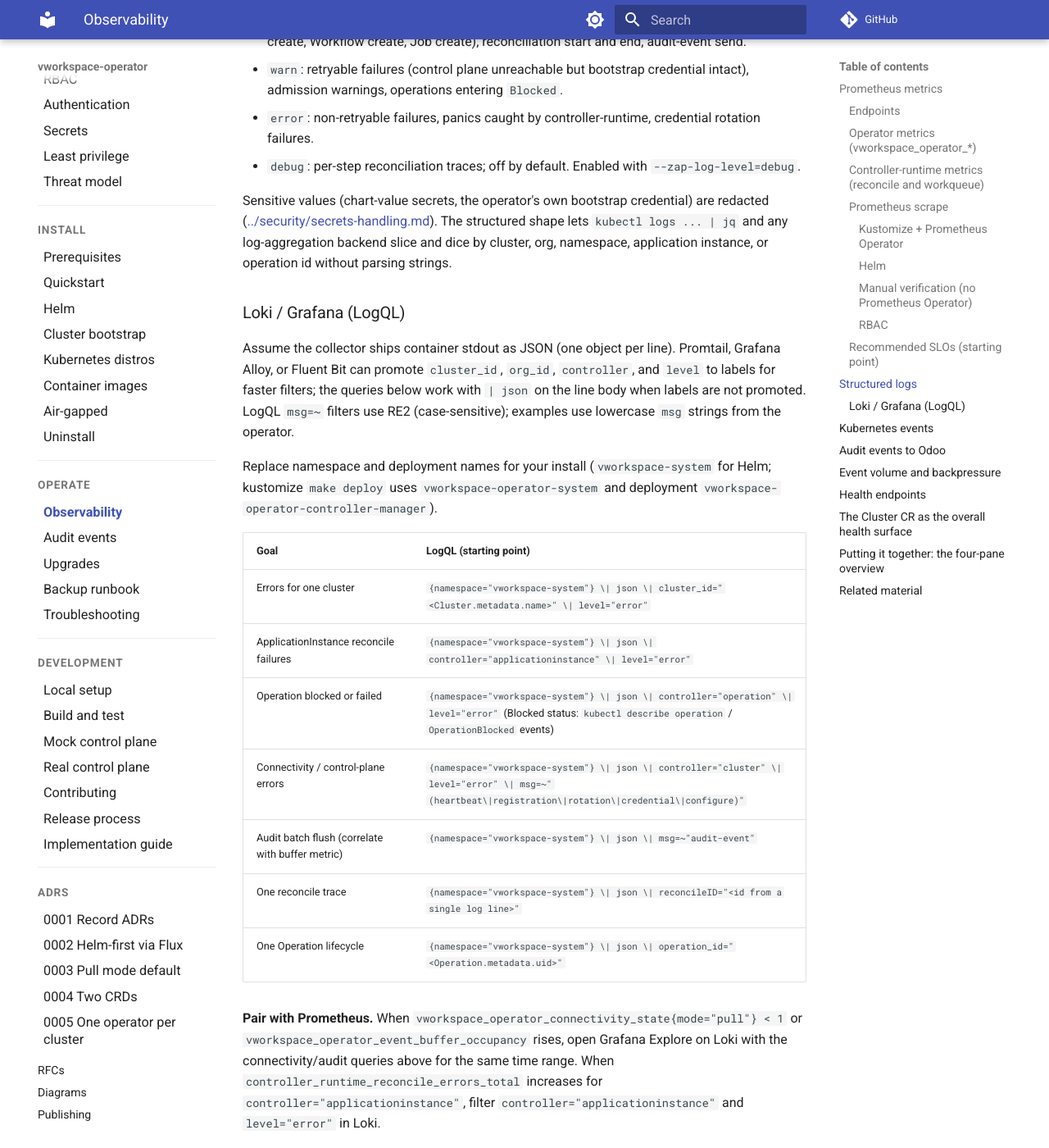
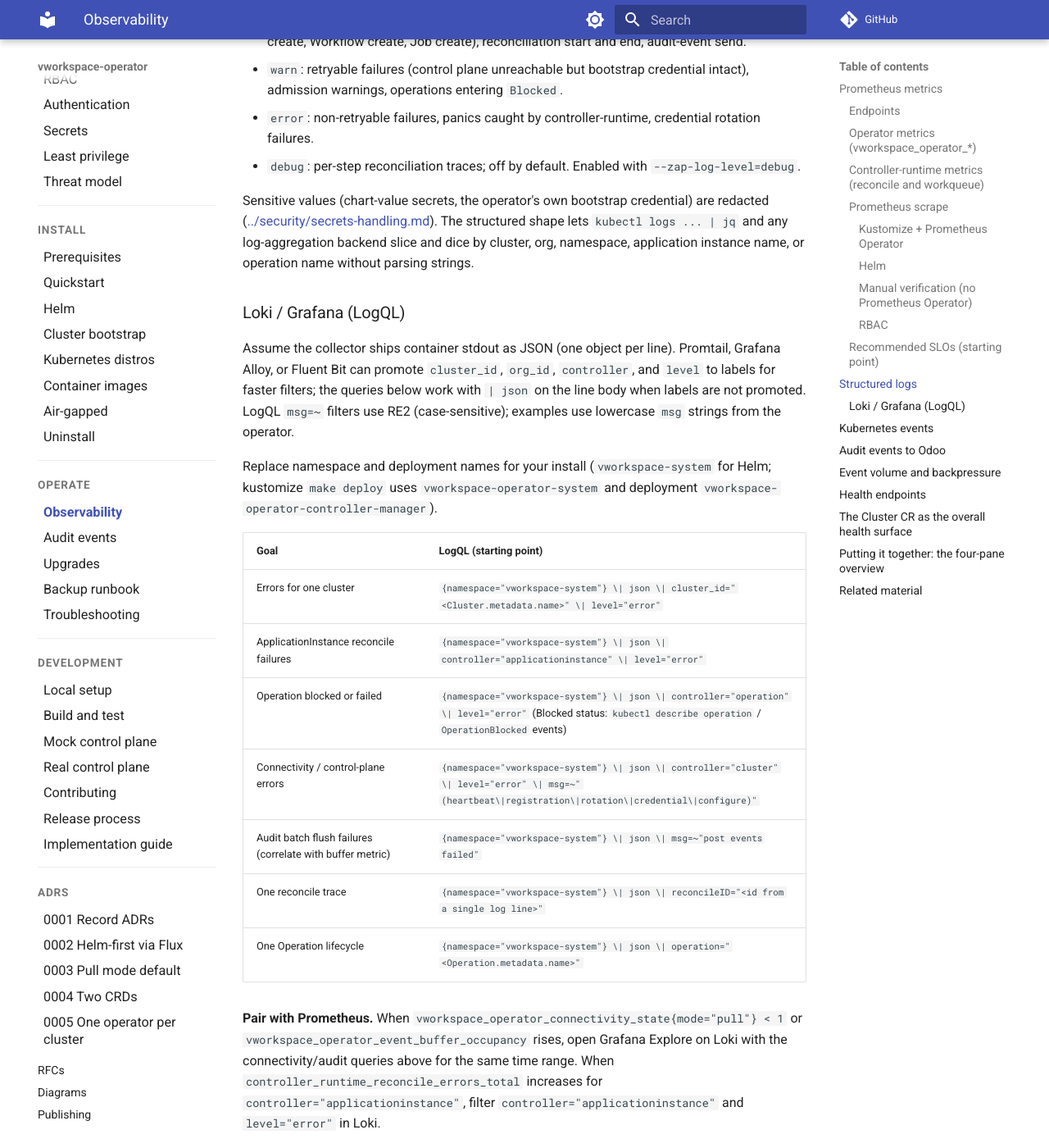
Before and after one commit to vworkspace-io/vworkspace-operator, an MkDocs documentation site: the page built from docs/operate/observability.md, in a window 1280 px wide and 1400 px high, scrolled down 5075 px. Shown: the whole window at 82% size. Built offline with MkDocs 1.6.1 and Material for MkDocs 9.7.7, drawn with Linux system fonts in a browser that asks for light colours; comment, search, counter and statistics services are not loaded; some of the changed text lies outside the part shown.

Commit message:
docs: match LogQL fields to emitted JSON keys
Use operation/applicationinstance field names from reconcilers,
post events failed for audit flush, and fix the structured-log table.

```diff
--- a/docs/operate/observability.md
+++ b/docs/operate/observability.md
@@ -120,8 +120,8 @@ The operator's logger is the controller-runtime logger (zap under the hood), con
 | `cluster_id`           | string | The cluster's identity (`Cluster.metadata.name`). Always set.                                                                   |
 | `org_id`               | string | The owning organization identity. Always set.                                                                                   |
 | `namespace`            | string | The namespace the reconcile is operating in. Set on namespaced reconciles.                                                     |
-| `application_instance` | string | `ApplicationInstance` name. Set in the ApplicationInstance reconciler.                                                          |
-| `operation_id`         | string | `Operation.metadata.uid`. Set in the Operation reconciler.                                                                     |
+| `applicationinstance`  | string | `ApplicationInstance.metadata.name`. Set in the ApplicationInstance reconciler.                                               |
+| `operation`            | string | `Operation.metadata.name`. Set in the Operation reconciler.                                                                      |
 | `operator_version`     | string | The operator binary's version (semver, e.g., `v0.4.2`). Always set.                                                            |
 | `controller`           | string | Which controller emitted the line (`applicationinstance`, `operation`, `cluster`).                                              |
 | `reconcileID`          | string | Per-reconcile correlation id.                                                                                                  |
@@ -133,7 +133,7 @@ Log levels in practice:
 - `error`: non-retryable failures, panics caught by controller-runtime, credential rotation failures.
 - `debug`: per-step reconciliation traces; off by default. Enabled with `--zap-log-level=debug`.
 
-Sensitive values (chart-value secrets, the operator's own bootstrap credential) are redacted ([../security/secrets-handling.md](../security/secrets-handling.md)). The structured shape lets `kubectl logs ... | jq` and any log-aggregation backend slice and dice by cluster, org, namespace, application instance, or operation id without parsing strings.
+Sensitive values (chart-value secrets, the operator's own bootstrap credential) are redacted ([../security/secrets-handling.md](../security/secrets-handling.md)). The structured shape lets `kubectl logs ... | jq` and any log-aggregation backend slice and dice by cluster, org, namespace, application instance name, or operation name without parsing strings.
 
 ### Loki / Grafana (LogQL)
 
@@ -147,13 +147,13 @@ Replace namespace and deployment names for your install (`vworkspace-system` for
 | ApplicationInstance reconcile failures | `{namespace="vworkspace-system"} \| json \| controller="applicationinstance" \| level="error"` |
 | Operation blocked or failed | `{namespace="vworkspace-system"} \| json \| controller="operation" \| level="error"` (Blocked status: `kubectl describe operation` / `OperationBlocked` events) |
 | Connectivity / control-plane errors | `{namespace="vworkspace-system"} \| json \| controller="cluster" \| level="error" \| msg=~"(heartbeat\|registration\|rotation\|credential\|configure)"` |
-| Audit batch flush (correlate with buffer metric) | `{namespace="vworkspace-system"} \| json \| msg=~"audit-event"` |
+| Audit batch flush failures (correlate with buffer metric) | `{namespace="vworkspace-system"} \| json \| msg=~"post events failed"` |
 | One reconcile trace | `{namespace="vworkspace-system"} \| json \| reconcileID="<id from a single log line>"` |
-| One Operation lifecycle | `{namespace="vworkspace-system"} \| json \| operation_id="<Operation.metadata.uid>"` |
+| One Operation lifecycle | `{namespace="vworkspace-system"} \| json \| operation="<Operation.metadata.name>"` |
 
 **Pair with Prometheus.** When `vworkspace_operator_connectivity_state{mode="pull"} < 1` or `vworkspace_operator_event_buffer_occupancy` rises, open Grafana Explore on Loki with the connectivity/audit queries above for the same time range. When `controller_runtime_reconcile_errors_total` increases for `controller="applicationinstance"`, filter `controller="applicationinstance"` and `level="error"` in Loki.
 
-**Grafana dashboard panels (optional).** Log panels beside existing metric rows: error rate by `cluster_id` (`count_over_time({...} \| json \| level="error" [5m])`), and a logs panel filtered on `application_instance` when drilling down from an `ApplicationInstance` metrics spike.
+**Grafana dashboard panels (optional).** Log panels beside existing metric rows: error rate by `cluster_id` (`count_over_time({...} \| json \| level="error" [5m])`), and a logs panel filtered on `applicationinstance="<name>"` when drilling down from an `ApplicationInstance` metrics spike.
 
 **Without Loki (dev / prod-like kind).**
 
```
